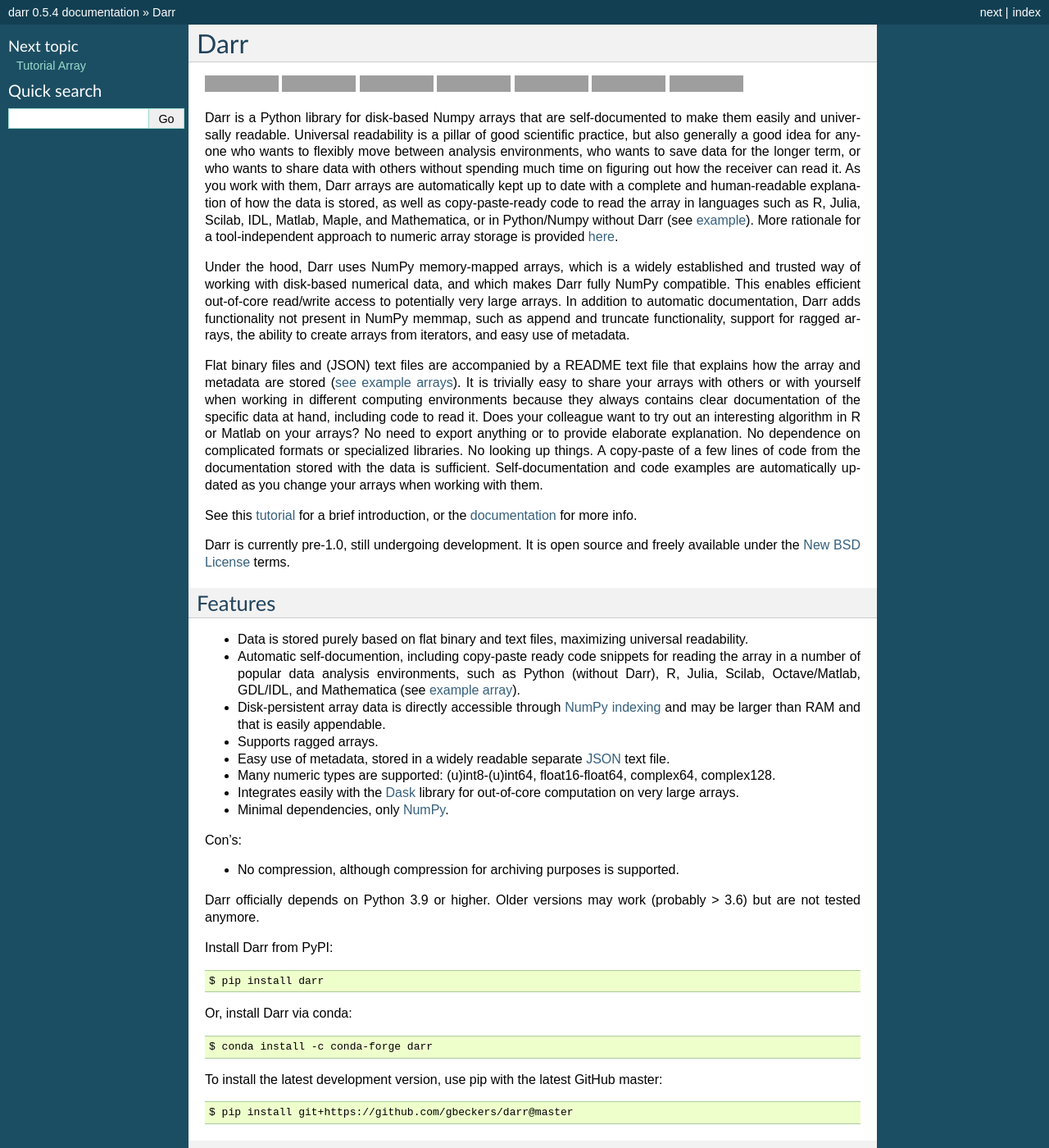
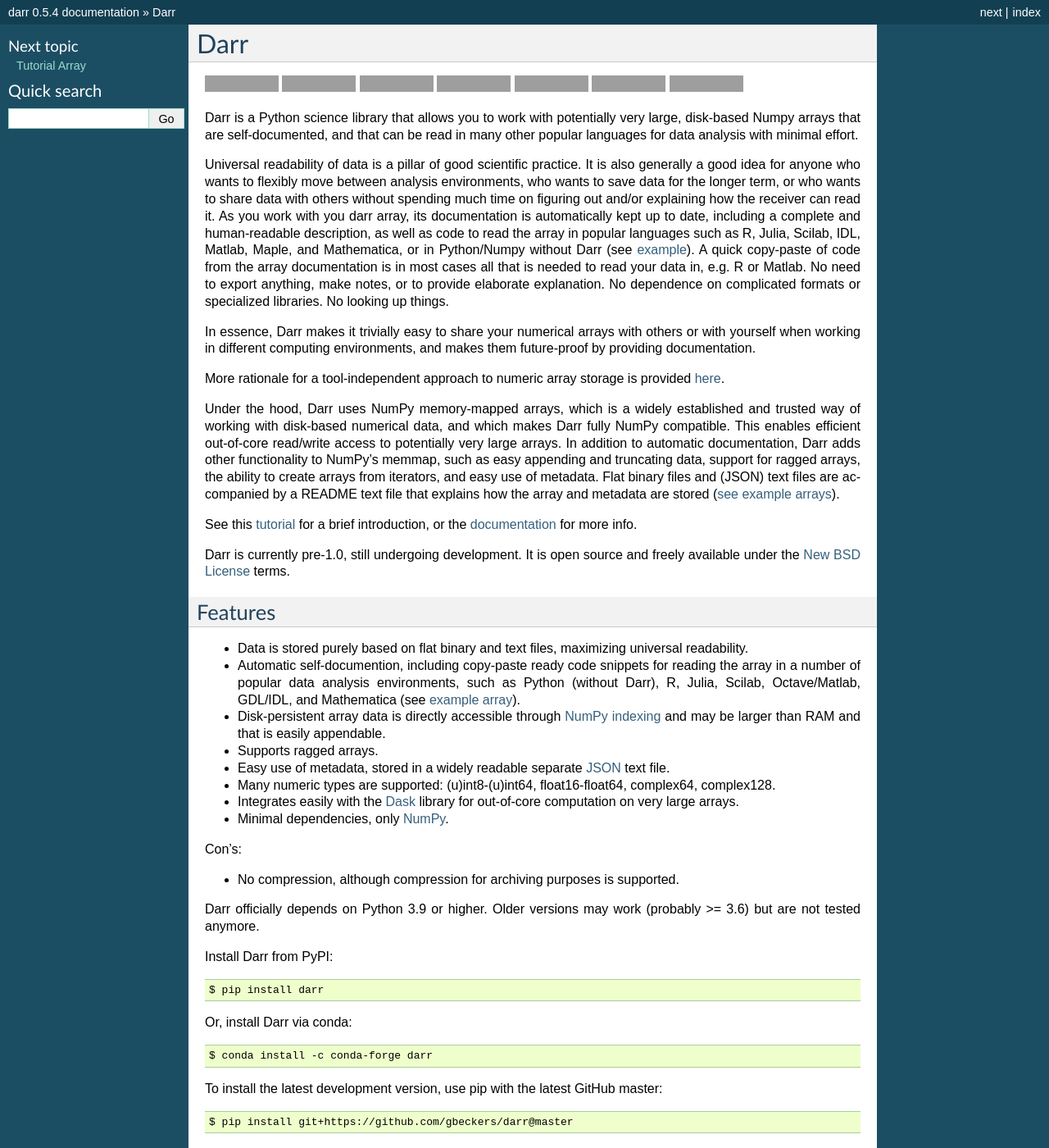
Before and after one commit to gbeckers/Darr, a Sphinx documentation site: the page built from docs/index.rst, in a window 1280 px wide and 1400 px high. Shown: the whole window at 82% size. Built offline with Sphinx 7.4.7, drawn with Linux system fonts in a browser that asks for light colours; grey boxes are pictures that could not be loaded.

Commit message:
minor changes description

```diff
--- a/docs/index.rst
+++ b/docs/index.rst
@@ -9,42 +9,44 @@
 |Github CI Status| |Appveyor Status| |PyPi version| |Conda Forge|
 |Codecov Badge| |Docs Status| |Zenodo Badge|
 
-Darr is a Python library for disk-based Numpy arrays that are self-documented
-to make them easily and universally readable. Universal readability is a
-pillar of good scientific practice, but also generally a good idea for anyone
-who wants to flexibly move between analysis environments, who wants to save
-data for the longer term, or who wants to share data with others without
-spending much time on figuring out how the receiver can read it. As you work
-with them, Darr arrays are automatically kept up to date with a complete and
-human-readable explanation of how the data is stored, as well as
-copy-paste-ready code to read the array in languages such
-as R, Julia, Scilab, IDL, Matlab, Maple, and Mathematica, or in Python/Numpy
-without Darr (see `example
-<https://github.com/gbeckers/Darr/tree/master/examplearrays/arrays/array_int32_2D.darr>`__).  More rationale for a tool-independent approach
-to numeric array storage is provided
-`here <https://darr.readthedocs.io/en/latest/rationale.html>`__.
+Darr is a Python science library that allows you to work with potentially
+very large, disk-based Numpy arrays that are self-documented, and that can
+be read in many other popular languages for data analysis with minimal
+effort.
+
+Universal readability of data is a pillar of good scientific practice. It is
+also generally a good idea for anyone who wants to flexibly move between
+analysis environments, who wants to save data for the longer term, or who
+wants to share data with others without spending much time on figuring out
+and/or explaining how the receiver can read it. As you work with you darr
+array, its documentation is automatically kept up to date, including a
+complete and human-readable description, as well as code to read the array
+in popular languages such as R, Julia, Scilab, IDL, Matlab, Maple, and
+Mathematica, or in Python/Numpy without Darr
+(see `example
+<https://github.com/gbeckers/Darr/tree/master/examplearrays/arrays/array_int32_2D.darr>`__).
+A quick copy-paste of code from the array documentation is in most cases all
+that is needed to read your data in, e.g. R or Matlab. No need to export
+anything, make notes, or to provide elaborate explanation. No dependence on
+complicated formats or specialized libraries. No looking up things.
+
+In essence, Darr makes it trivially easy to share your numerical arrays with
+others or with yourself when working in different computing environments,
+and makes them future-proof by providing documentation.
+
+More rationale for a tool-independent approach to numeric array storage is
+provided `here <https://darr.readthedocs.io/en/latest/rationale.html>`__.
 
 Under the hood, Darr uses NumPy memory-mapped arrays, which is a widely
 established and trusted way of working with disk-based numerical data, and
 which makes Darr fully NumPy compatible. This enables efficient out-of-core
 read/write access to potentially very large arrays. In addition to
-automatic documentation, Darr adds functionality not present in NumPy memmap,
-such as append and truncate functionality, support for ragged arrays, the
-ability to create arrays from iterators, and easy use of metadata.
-
-Flat binary files and (JSON) text files are accompanied by a README text file
+automatic documentation, Darr adds other functionality to NumPy's memmap,
+such as easy appending and truncating data, support for ragged arrays,
+the ability to create arrays from iterators, and easy use of metadata. Flat
+binary files and (JSON) text files are accompanied by a README text file
 that explains how the array and metadata are stored (`see example arrays
 <https://github.com/gbeckers/Darr/tree/master/examplearrays/>`__).
-It is trivially easy to share your arrays with others or with yourself when
-working in different computing environments because they always contains clear
-documentation of the specific data at hand, including code to read it.
-Does your colleague want to try out an interesting algorithm in R or Matlab
-on your arrays?  No need to export anything or to provide elaborate
-explanation. No dependence on complicated formats or specialized libraries.
-No looking up things. A copy-paste of a few lines of code from the
-documentation stored with the data is sufficient. Self-documentation and code
-examples are automatically updated as you change your arrays when working
-with them.
 
 See this `tutorial <https://darr.readthedocs.io/en/latest/tutorialarray.html>`__
 for a brief introduction, or the
@@ -80,7 +82,7 @@
 -  No compression, although compression for archiving purposes is supported.
 
 Darr officially depends on Python 3.9 or higher. Older versions may work
-(probably > 3.6) but are not tested anymore.
+(probably >= 3.6) but are not tested anymore.
 
 Install Darr from PyPI::
 
```
Also changed, not shown: README.rst (+26 -23 lines), setup.py (+31 -29 lines).
